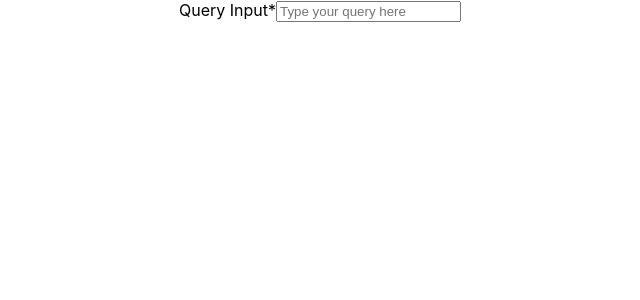
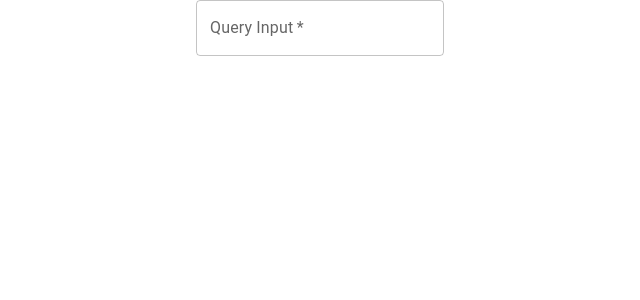
Before and after one commit to jzapiorkowski/nasa-library, a React (Create React App) app: page / in a window 1280 px wide. Shown: the top 300 px of the page, without its empty margins (320-960 px from the left). Built offline with nearby package versions, Linux system fonts and the light colour scheme.

Commit message:
change TextField into Mui component

```diff
--- a/src/components/TextField/TextField.tsx
+++ b/src/components/TextField/TextField.tsx
@@ -1,5 +1,5 @@
 import { Field } from 'formik';
-import { useMemo } from 'react';
+import { TextField as MuiTextField } from '@mui/material';
 
 interface TextFieldProps {
   name: string;
@@ -8,21 +8,14 @@ interface TextFieldProps {
   isRequired?: boolean;
 }
 
-export function TextField({
-  name,
-  label,
-  placeholder,
-  isRequired = false,
-}: TextFieldProps) {
-  const fieldLabelText = useMemo(
-    () => `${label}${isRequired ? '*' : ''}`,
-    [label, isRequired]
-  );
-
+export function TextField({ name, label, isRequired = false }: TextFieldProps) {
   return (
-    <>
-      {label && <label>{fieldLabelText}</label>}
-      <Field name={name} label={label} placeholder={placeholder} />
-    </>
+    <Field
+      name={name}
+      label={label}
+      component={MuiTextField}
+      type='text'
+      required={isRequired}
+    />
   );
 }
--- a/src/modules/ImagesSearchForm/Form/ImagesSearchFormFields.tsx
+++ b/src/modules/ImagesSearchForm/Form/ImagesSearchFormFields.tsx
@@ -3,11 +3,6 @@ import { FormValues } from '../types';
 
 export function ImagesSearchFormFields() {
   return (
-    <TextField
-      name={FormValues.QueryInput}
-      placeholder='Type your query here'
-      label='Query Input'
-      isRequired
-    ></TextField>
+    <TextField name={FormValues.QueryInput} label='Query Input' isRequired />
   );
 }
```
